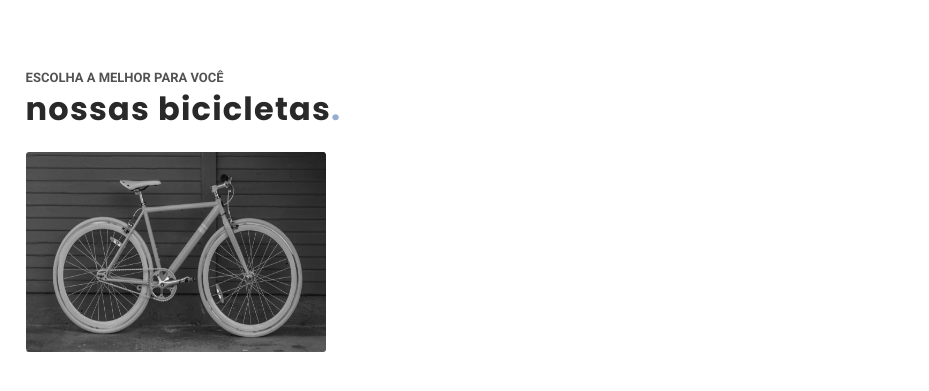
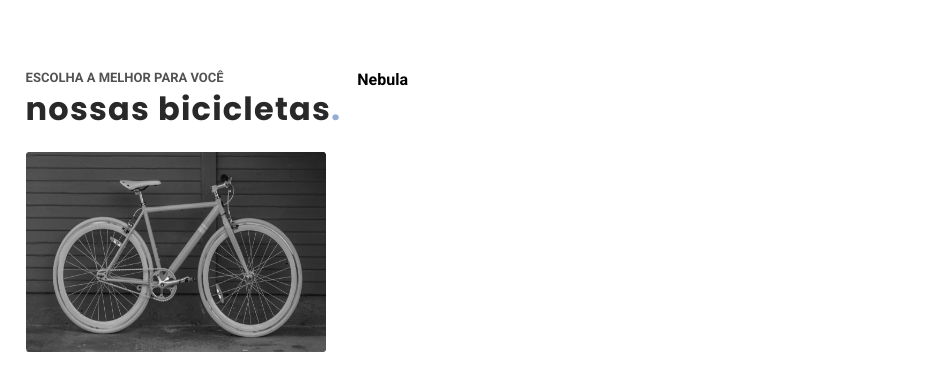
Before and after one commit to GustavoRMendes/next-bike, a Next.js app: page / in a window 1280 px wide. Shown: the part 681-1072 px from the top of the page, without its empty margins (0-929 px from the left). Built offline with nearby package versions, Linux system fonts and the light colour scheme.

Commit message:
img bike

```diff
--- a/src/app/page.tsx
+++ b/src/app/page.tsx
@@ -66,6 +66,9 @@ export default function Home () {
             sizes='100vw'
           />
         </div>
+        <div>
+          Nebula
+        </div>
       </main>
 
     </>
```
